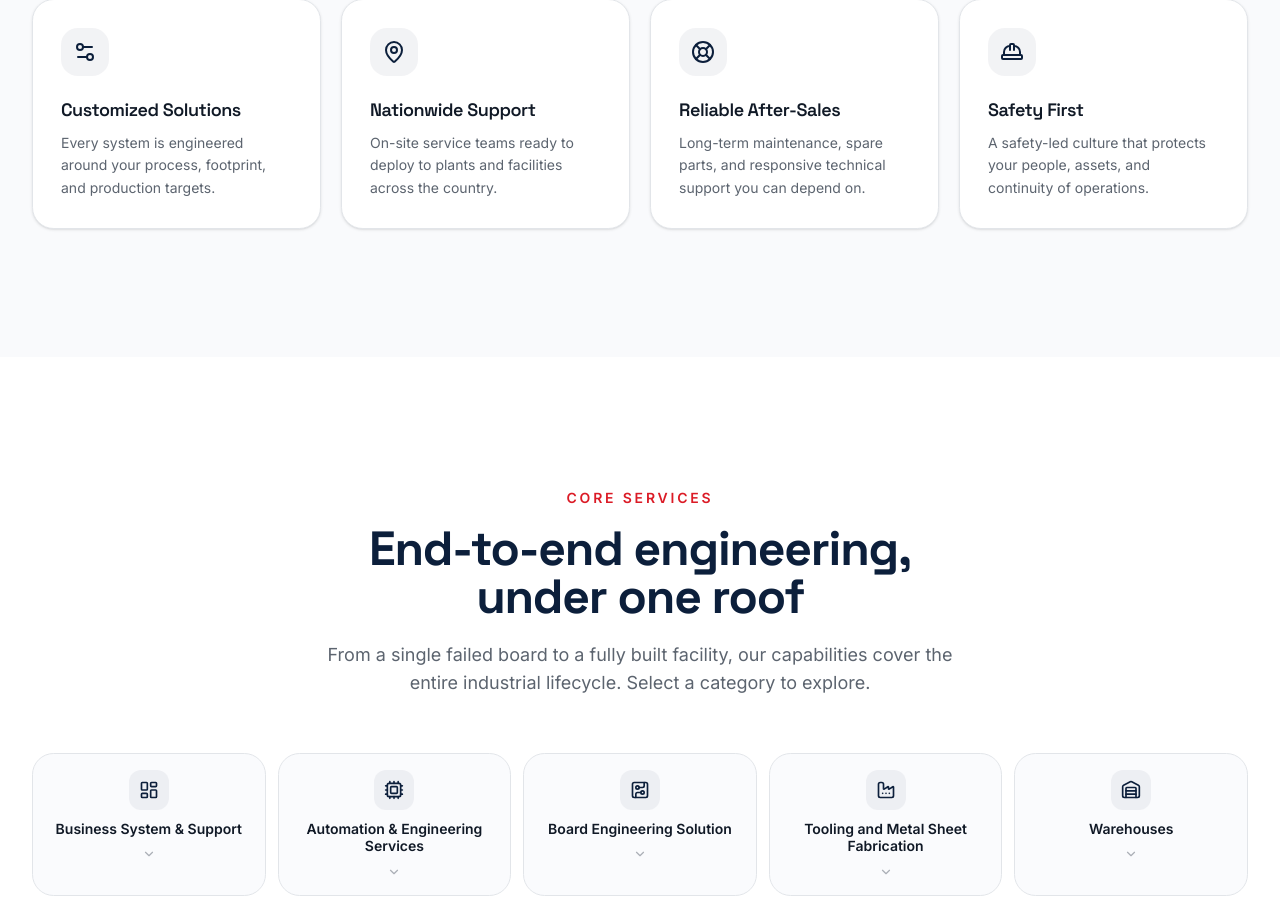
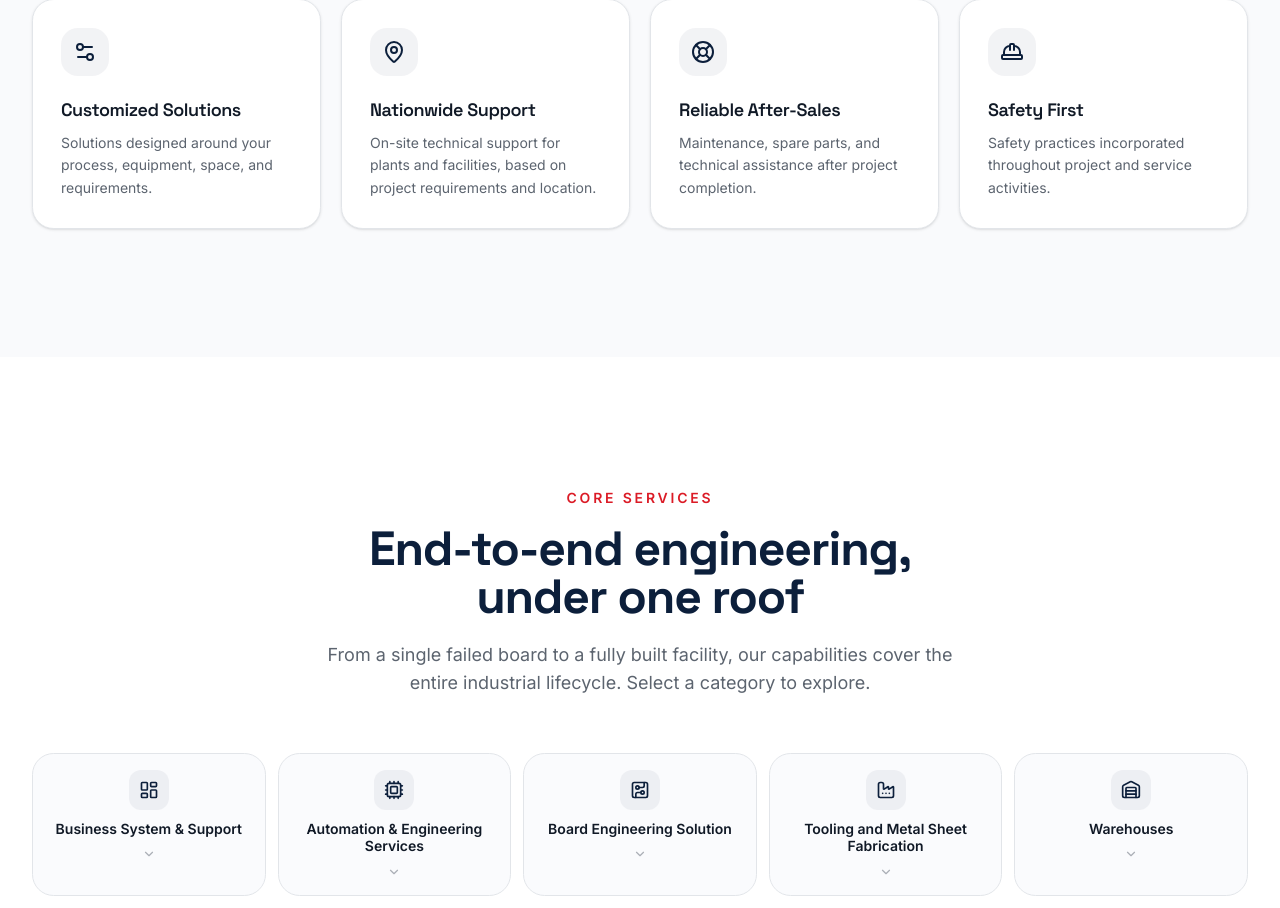
Before and after one commit to ayumihidalgo/pbts-corporate-website, a Next.js app: page / in a window 1280 px wide. Shown: the part 2308-3216 px from the top of the page. Built offline with nearby package versions, Linux system fonts and the light colour scheme.

Commit message:
update 4 why choose

```diff
--- a/components/site/why-choose.tsx
+++ b/components/site/why-choose.tsx
@@ -11,10 +11,10 @@ import {
 import { Reveal } from './reveal'
 
 const reasons = [
-  { icon: Settings2, title: 'Customized Solutions', desc: 'Every system is engineered around your process, footprint, and production targets.' },
-  { icon: MapPin, title: 'Nationwide Support', desc: 'On-site service teams ready to deploy to plants and facilities across the country.' },
-  { icon: LifeBuoy, title: 'Reliable After-Sales', desc: 'Long-term maintenance, spare parts, and responsive technical support you can depend on.' },
-  { icon: HardHat, title: 'Safety First', desc: 'A safety-led culture that protects your people, assets, and continuity of operations.' },
+  { icon: Settings2, title: 'Customized Solutions', desc: 'Solutions designed around your process, equipment, space, and requirements.' },
+  { icon: MapPin, title: 'Nationwide Support', desc: 'On-site technical support for plants and facilities, based on project requirements and location.' },
+  { icon: LifeBuoy, title: 'Reliable After-Sales', desc: 'Maintenance, spare parts, and technical assistance after project completion.' },
+  { icon: HardHat, title: 'Safety First', desc: 'Safety practices incorporated throughout project and service activities.' },
 ]
 
 export function WhyChoose() {
```
